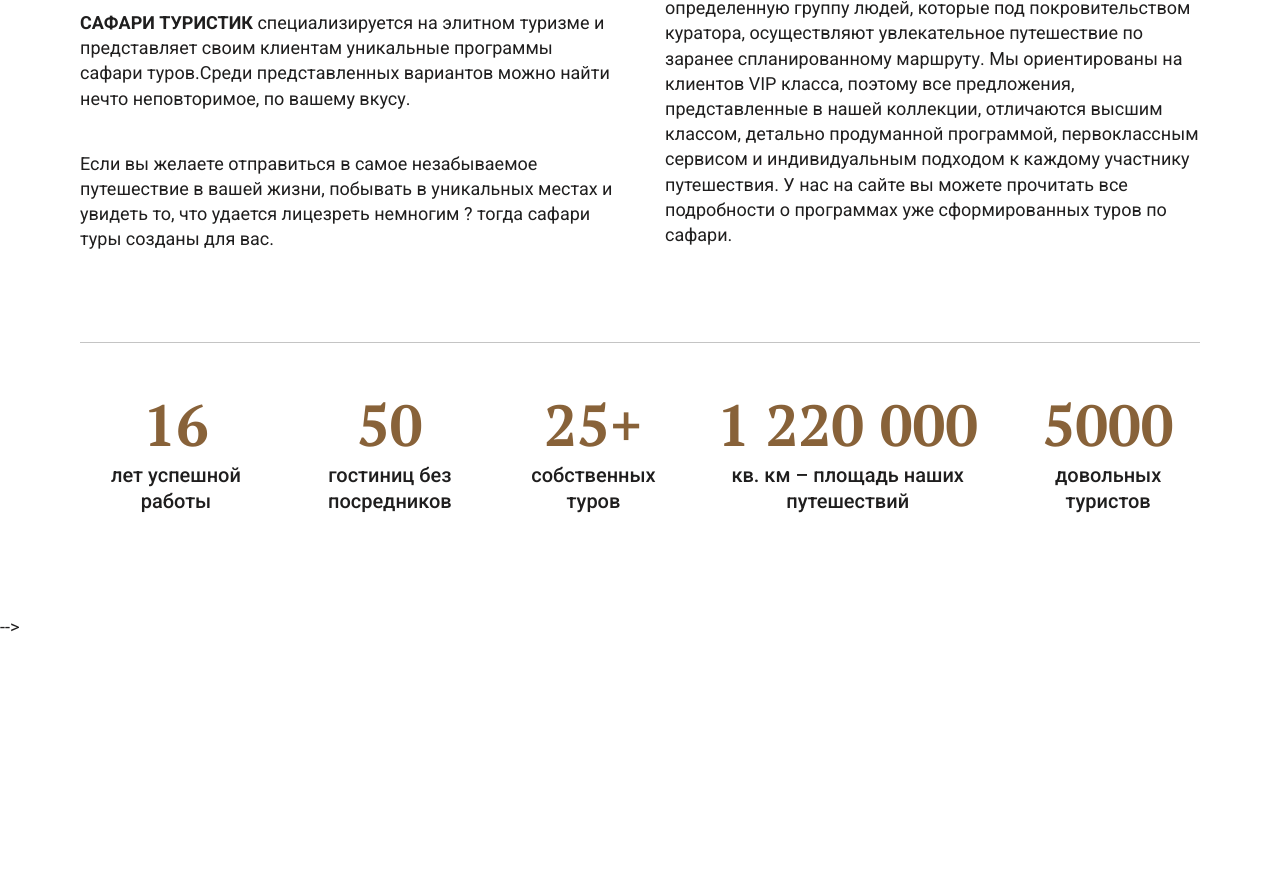
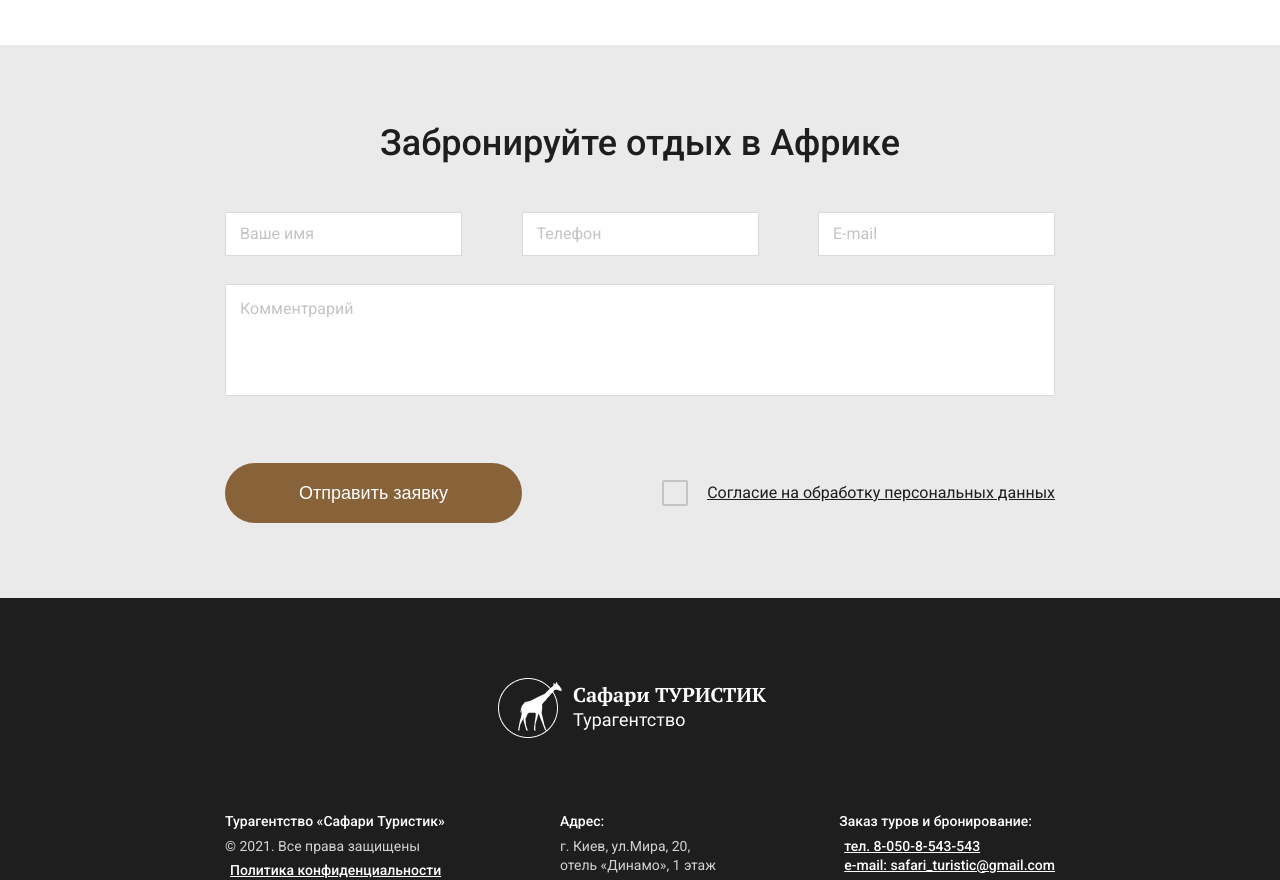
Before and after one commit to fikalisAP/shiz, a plain HTML site: page index.html in a window 1280 px wide. Shown: the part 6567-7447 px from the top of the page. Before the commit the page ends 7206 px from the top, so only its background shows below. Drawn offline with nearby package versions, Linux system fonts and the light colour scheme.

Commit message:
Update index.html

```diff
--- a/index.html
+++ b/index.html
@@ -377,8 +377,8 @@
                 </div>
             </div>
         </div>
-    </section> -->
-    <!-- <section class="form">
+    </section>
+    <section class="form">
         <div class="container">
             <h2 class="form__title title">
                 Забронируйте отдых в Африке
@@ -396,8 +396,8 @@
                 </label>
             </form>
         </div>
-    </section> -->
-    <!-- <footer class="footer">
+    </section>
+    <footer class="footer">
         <div class="container">
             <div class="footer__logo">
                 <a class="logo" href="#">
```
